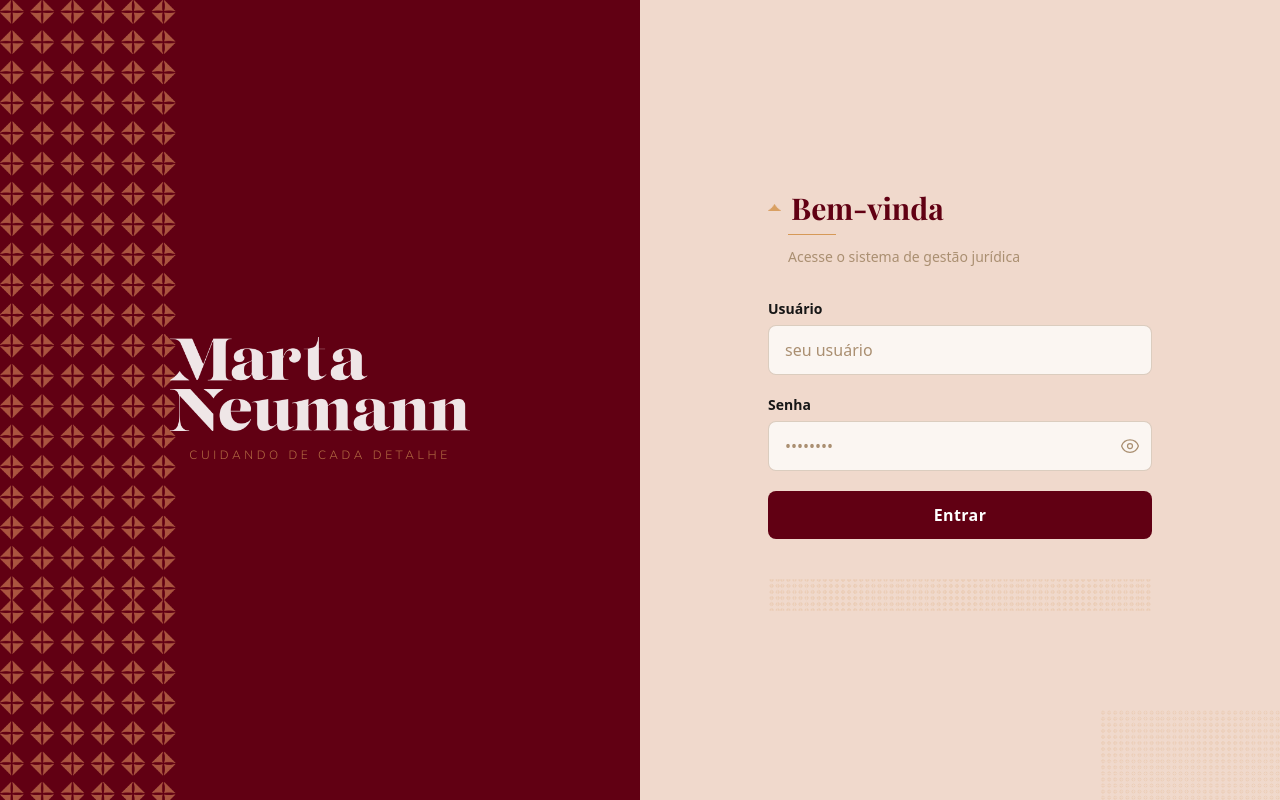
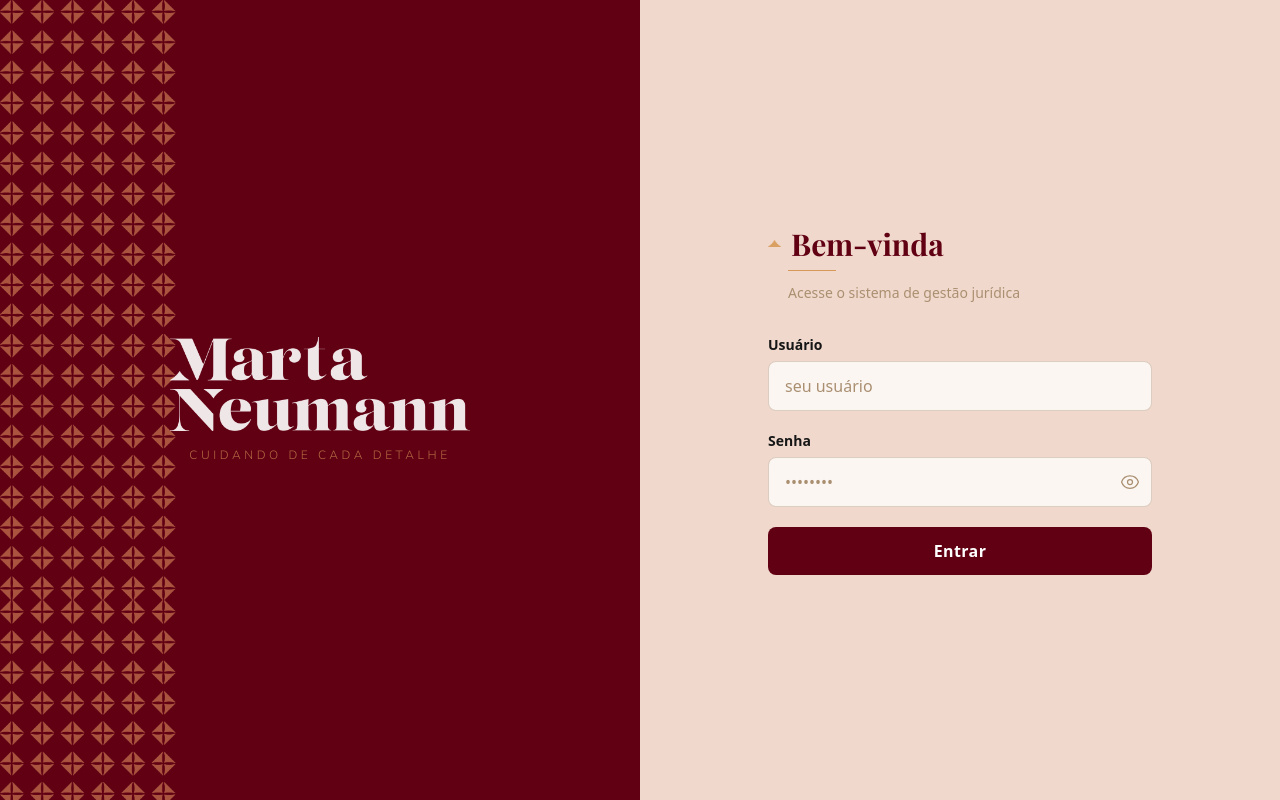
Before and after one commit to souzatotolo/sistema.jur, a Next.js app: page /login in a window 1280 px wide. Built offline with nearby package versions, Linux system fonts and the light colour scheme.

Commit message:
melhorias nde acordo com o manual de marca

```diff
--- a/src/app/login/page.js
+++ b/src/app/login/page.js
@@ -105,20 +105,6 @@ const LoginForm = () => {
 
       {/* ── Painel direito — formulário ── */}
       <div className="flex-1 flex flex-col justify-center items-center bg-[#F0D9CC] p-8 relative overflow-hidden">
-        {/* Decoração de canto — brandStar em baixo à direita */}
-        <div
-          className="absolute bottom-0 right-0 pointer-events-none"
-          style={{
-            width: '180px',
-            height: '90px',
-            backgroundImage: `url(${BrandStarPng.src})`,
-            backgroundSize: '120px 120px',
-            backgroundRepeat: 'repeat',
-            backgroundPosition: 'bottom right',
-            opacity: 0.18,
-          }}
-        />
-
         {/* Logo mobile */}
         <div className="lg:hidden mb-10">
           <Image
@@ -202,19 +188,6 @@ const LoginForm = () => {
               {loading ? 'Entrando...' : 'Entrar'}
             </button>
           </form>
-
-          {/* Faixa decorativa inferior — brandStar */}
-          <div
-            className="mt-10"
-            style={{
-              height: '32px',
-              backgroundImage: `url(${BrandStarPng.src})`,
-              backgroundSize: '120px 120px',
-              backgroundRepeat: 'repeat-x',
-              backgroundPosition: 'center',
-              opacity: 0.22,
-            }}
-          />
         </div>
       </div>
     </div>
```
